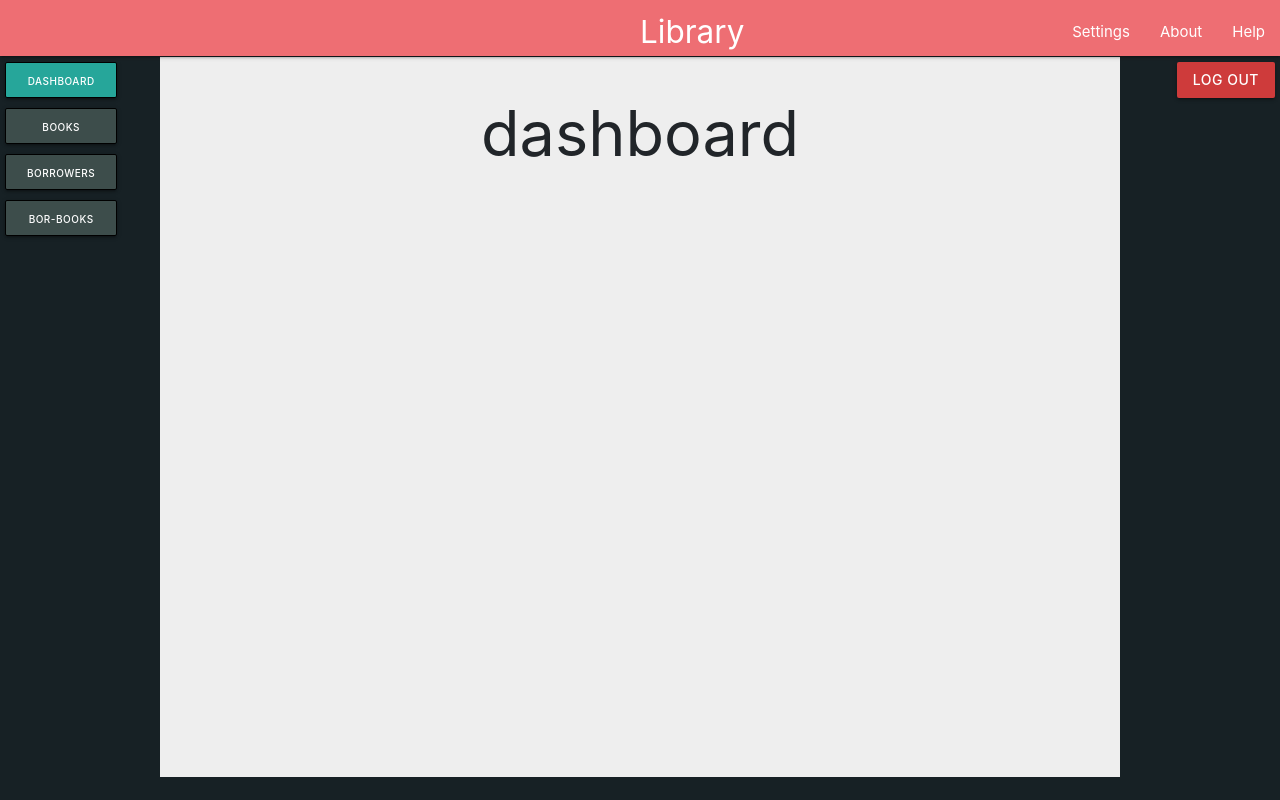
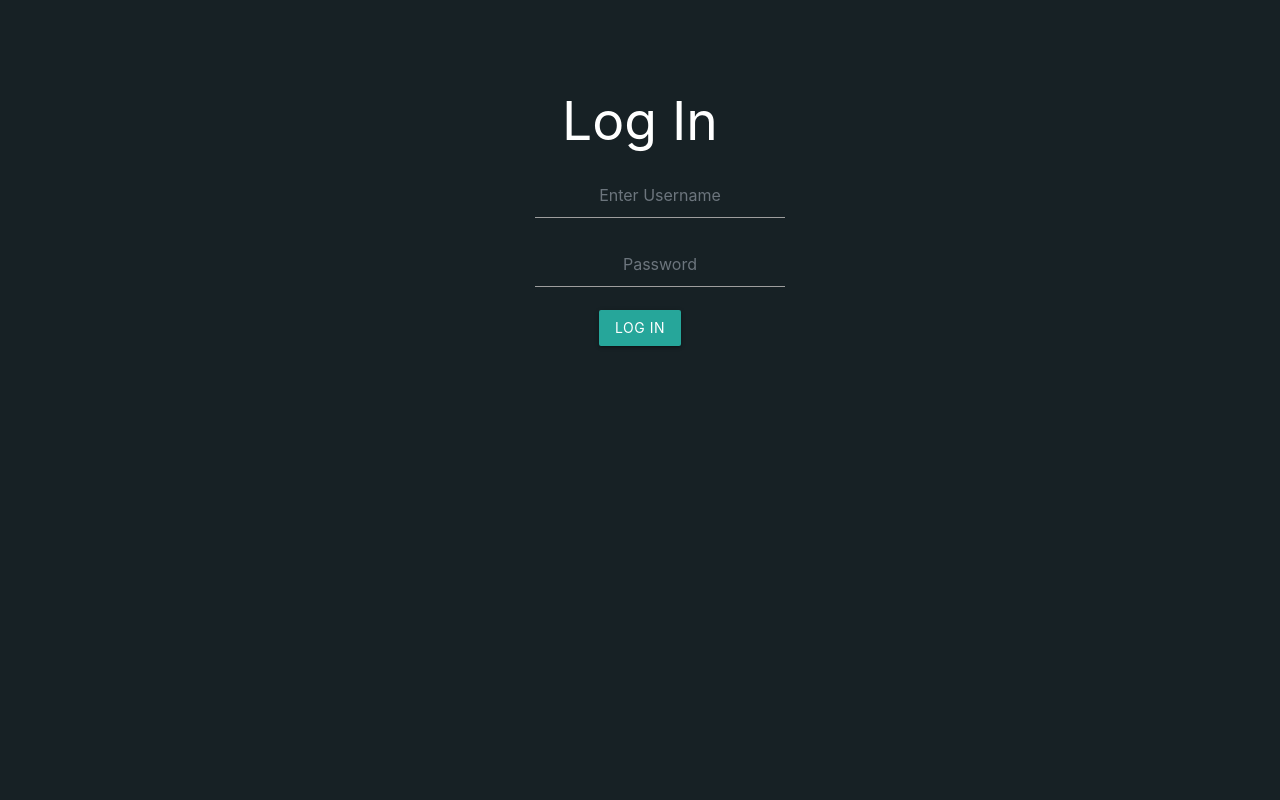
Before and after one commit to amarua/dbms-project, a React (Create React App) app: page / in a window 1280 px wide. Built offline with nearby package versions, Linux system fonts and the light colour scheme; no server answers.

Commit message:
backend initialized with frontend

```diff
--- a/package.json
+++ b/package.json
@@ -3,6 +3,7 @@
   "version": "0.1.0",
   "private": true,
   "homepage": "./",
+  "proxy": "http://localhost:3001",
   "dependencies": {
     "@testing-library/jest-dom": "^5.11.4",
     "@testing-library/react": "^11.1.0",
--- a/src/App.js
+++ b/src/App.js
@@ -12,7 +12,8 @@ class App extends React.Component {
   constructor(){
     super();
     this.state={
-      option:'Dashboard'
+      option:'Dashboard',
+      isLoggedIn:UserStore.isLoggedIn
     }
   }
   async componentDidMount() {
@@ -29,25 +30,25 @@ class App extends React.Component {
       if(result && result.success){
         runInAction(() => {
           UserStore.loading=false;
-          //UserStore.isLoggedIn=true;
+          UserStore.isLoggedIn=true;
           UserStore.userName=result.userName;
         });
 
       }else{
         runInAction(() => {
           UserStore.loading=false;
-          //UserStore.isloaded=false;
+          UserStore.isloaded=false;
         });
       }
     }catch(e){
       runInAction(() => {
         UserStore.loading=false;
-        //UserStore.isloggedIn=false;
+        UserStore.isloggedIn=false;
       });
     }
   }
 
-  async doLogout() {
+  doLogout= async ()=> {
     try{
       let res =await fetch('/logout',{
         method: 'post',
@@ -61,6 +62,9 @@ class App extends React.Component {
       if(result && result.success){
         UserStore.isLoggedIn=false;
         UserStore.username='';
+        this.setState({
+          isLoggedIn:UserStore.isLoggedIn
+        });
       }
     }catch(e){
       console.log(e);
@@ -71,6 +75,11 @@ class App extends React.Component {
     this.setState({
       option:choice
     });
+  }
+  setStatus =(value)=>{
+    this.setState({
+      isloggedIn:true
+    })
   }
 
   render() {
@@ -83,7 +92,7 @@ class App extends React.Component {
       </div>
       );
     }else{
-      if(UserStore.isloggedIn){
+      if(UserStore.isLoggedIn){
         return (
           <div className="App">
           <Navbar/>
@@ -94,15 +103,13 @@ class App extends React.Component {
         </div>
         );
       }
-
       return (
         <div className="App">
             <div className="container">
-              <LoginForm/>
+              <LoginForm setStatus={this.setStatus}/>
             </div>
         </div>
       )
-
     }
 
   }
--- a/src/components/Borrowers.js
+++ b/src/components/Borrowers.js
@@ -1,5 +1,5 @@
 const Borrowers =()=>{
-    const arr=[{Name:'',avlbooks:0,price:''}];
+    //const arr=[{Name:'',avlbooks:0,price:''}];
     return (
         <div className="borrowers">
         <div className="col"><input type="text" placeholder="Search (Enter Roll or Name"></input></div>
--- a/src/components/LoginForm.js
+++ b/src/components/LoginForm.js
@@ -3,6 +3,7 @@ import React from 'react';
 import UserStore from '../stores/UserStore';
 import SubmitButton from './SubmitButton';
 import {runInAction} from 'mobx';
+import {observer} from 'mobx-react';
 class LoginForm extends React.Component {
   constructor(props){
     super(props);
@@ -39,10 +40,12 @@ class LoginForm extends React.Component {
       });
 
       let result = await res.json();
+      //console.log(result);
       if(result && result.success){
-        runInAction(()=>{
+        runInAction(()=> {
+          UserStore.username=this.state.username;
           UserStore.isLoggedIn=true;
-          UserStore.username=result.username;
+          this.props.setStatus(true);
         });
       }else if(result && result.success===false){
         runInAction(()=>{
@@ -50,7 +53,7 @@ class LoginForm extends React.Component {
           UserStore.username='';
           UserStore.isLoggedIn=true;
         });
-        alert(result.msg);
+        //alert(result.msg);
       }
     }catch(e){
       runInAction(()=>{
@@ -59,7 +62,7 @@ class LoginForm extends React.Component {
         UserStore.isLoggedIn=true;
       });
       console.log(e);
-      alert("something went wrong");
+      //alert("something went wrong");
     }
   }
 
--- a/src/css/App.css
+++ b/src/css/App.css
@@ -84,7 +84,11 @@ nav{
   padding-left: 0;
   padding-right: 0;
   width: 75vw;
+  display: flex;
+  justify-content: center;
+  align-items: start;
 }
+
 .sidebar{
   width:auto;
   display:flex;
--- a/src/stores/UserStore.js
+++ b/src/stores/UserStore.js
@@ -4,8 +4,8 @@ class UserStore{
     constructor(){
         extendObservable(this,{
             loading:true,
-            isloggedIn:true,
-            username:'Amar'
+            isloggedIn:false,
+            username:''
         })
     }
 }
```
